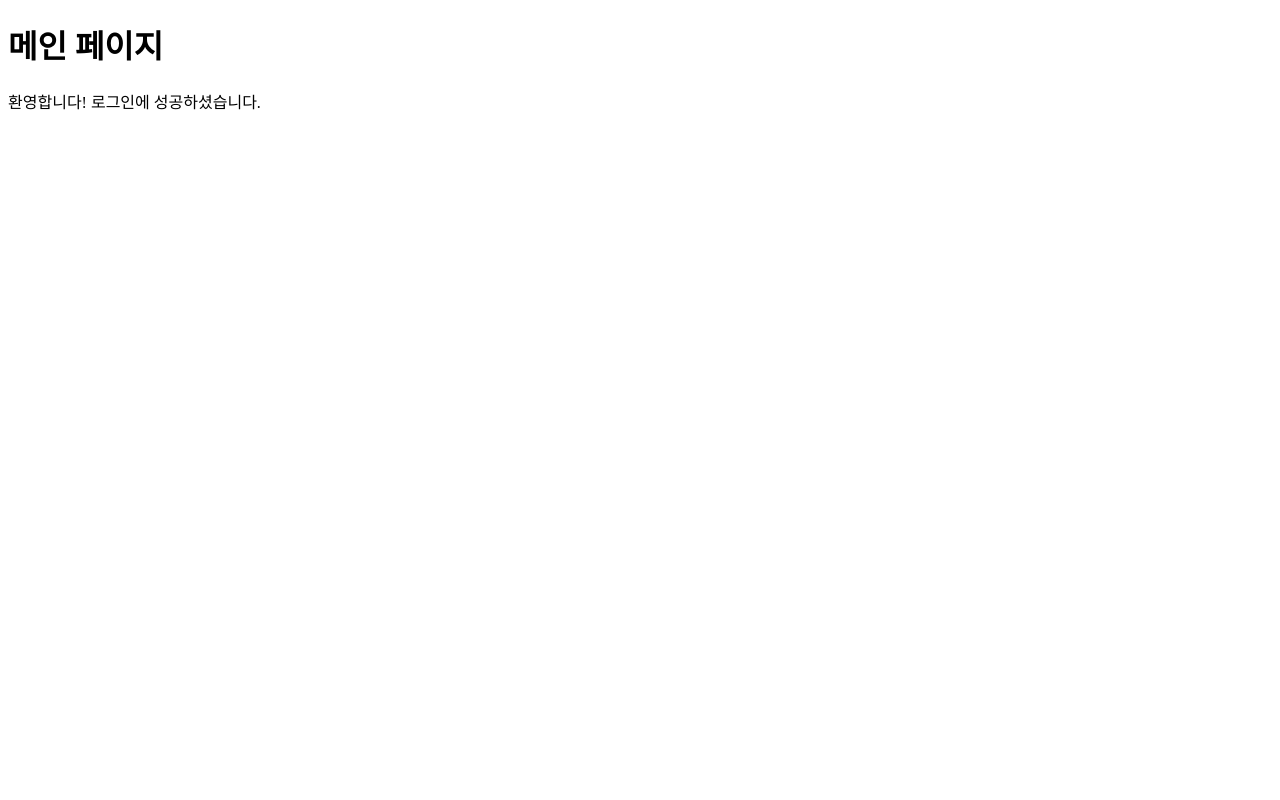
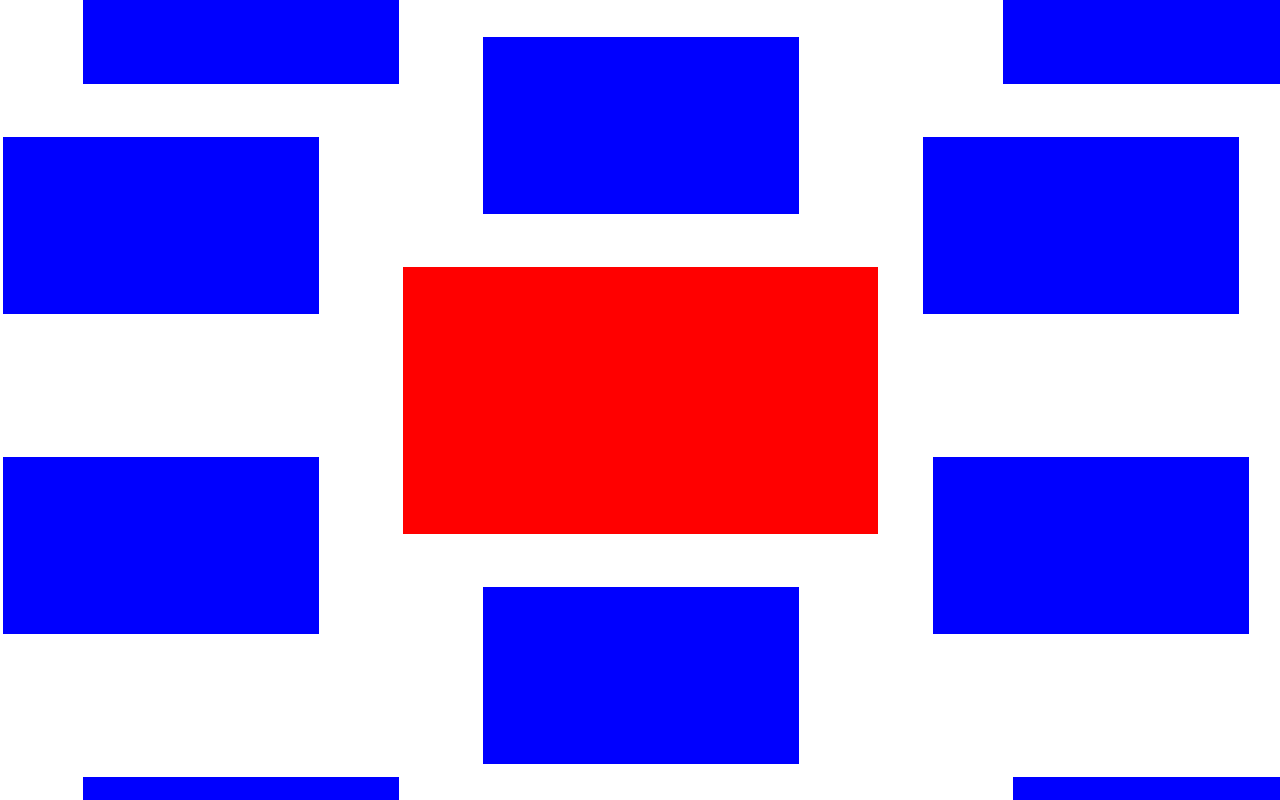
Before and after one commit to mynameSumin/dang-il-frontend, a React (Create React App) app: page / in a window 1280 px wide. Built offline with nearby package versions, Linux system fonts and the light colour scheme.

Commit message:
feat: desk 랜덤 생성 기능 구현

```diff
--- a/src/index.css
+++ b/src/index.css
@@ -1,13 +1,142 @@
 body {
   margin: 0;
-  font-family: -apple-system, BlinkMacSystemFont, 'Segoe UI', 'Roboto', 'Oxygen',
-    'Ubuntu', 'Cantarell', 'Fira Sans', 'Droid Sans', 'Helvetica Neue',
+  font-family: -apple-system, BlinkMacSystemFont, "Segoe UI", "Roboto", "Oxygen",
+    "Ubuntu", "Cantarell", "Fira Sans", "Droid Sans", "Helvetica Neue",
     sans-serif;
   -webkit-font-smoothing: antialiased;
   -moz-osx-font-smoothing: grayscale;
 }
 
 code {
-  font-family: source-code-pro, Menlo, Monaco, Consolas, 'Courier New',
+  font-family: source-code-pro, Menlo, Monaco, Consolas, "Courier New",
     monospace;
 }
+/* http://meyerweb.com/eric/tools/css/reset/
+   v2.0 | 20110126
+   License: none (public domain)
+*/
+
+html,
+body,
+div,
+span,
+applet,
+object,
+iframe,
+h1,
+h2,
+h3,
+h4,
+h5,
+h6,
+p,
+blockquote,
+pre,
+a,
+abbr,
+acronym,
+address,
+big,
+cite,
+code,
+del,
+dfn,
+em,
+img,
+ins,
+kbd,
+q,
+s,
+samp,
+small,
+strike,
+strong,
+sub,
+sup,
+tt,
+var,
+b,
+u,
+i,
+center,
+dl,
+dt,
+dd,
+ol,
+ul,
+li,
+fieldset,
+form,
+label,
+legend,
+table,
+caption,
+tbody,
+tfoot,
+thead,
+tr,
+th,
+td,
+article,
+aside,
+canvas,
+details,
+embed,
+figure,
+figcaption,
+footer,
+header,
+hgroup,
+menu,
+nav,
+output,
+ruby,
+section,
+summary,
+time,
+mark,
+audio,
+video {
+  margin: 0;
+  padding: 0;
+  border: 0;
+  font-size: 100%;
+  font: inherit;
+  vertical-align: baseline;
+}
+/* HTML5 display-role reset for older browsers */
+article,
+aside,
+details,
+figcaption,
+figure,
+footer,
+header,
+hgroup,
+menu,
+nav,
+section {
+  display: block;
+}
+body {
+  line-height: 1;
+}
+ol,
+ul {
+  list-style: none;
+}
+blockquote,
+q {
+  quotes: none;
+}
+blockquote:before,
+blockquote:after,
+q:before,
+q:after {
+  content: "";
+  content: none;
+}
+table {
+  border-collapse: collapse;
+  border-spacing: 0;
+}
--- a/src/pages/MainPage.js
+++ b/src/pages/MainPage.js
@@ -1,13 +1,90 @@
-// src/components/MainPage.js
-import React from "react";
+import React, { useState, useEffect, useRef } from "react";
+import "../styles/mainPage.css";
 
-const MainPage = () => {
+export default function MainPage() {
+  const [desks, setDesks] = useState([]);
+  const fakeData = Array.from({ length: 20 }, (_, i) => ({ id: i + 1 })); // 예시 데이터 20개
+  const fieldRef = useRef(null);
+
+  // 각 데스크의 위치를 설정 (위, 오른쪽 위, 오른쪽 아래, 아래, 왼쪽 아래, 왼쪽 위 순서)
+  const translateBox = [
+    { dx: 80, dy: -230 },
+    { dx: 520, dy: -130 },
+    { dx: 530, dy: 190 },
+    { dx: 80, dy: 320 },
+    { dx: -400, dy: 190 },
+    { dx: -400, dy: -130 },
+  ];
+
+  // 주어진 중심 데스크를 기준으로 6개의 데스크 위치를 생성하는 함수
+  const createSurroundingDesks = (centerDesk, startId, existingDesks) => {
+    return translateBox
+      .map((offset, index) => {
+        const newX = centerDesk.x + offset.dx;
+        const newY = centerDesk.y + offset.dy;
+        const isOverlapping = existingDesks.some(
+          (desk) =>
+            Math.abs(desk.x - newX) < 200 && Math.abs(desk.y - newY) < 200
+        );
+
+        if (!isOverlapping) {
+          return {
+            id: startId + index + 1,
+            x: newX,
+            y: newY,
+          };
+        }
+        return null;
+      })
+      .filter((desk) => desk !== null); // null이 아닌 객체들만 반환
+  };
+
+  useEffect(() => {
+    const fieldWidth = window.innerWidth;
+    const fieldHeight = window.innerHeight;
+    const middleOfWidth = fieldWidth / 2 - 237.5;
+    const middleOfHeight = fieldHeight / 2 - 133.5;
+
+    // 초기 중심 데스크 설정
+    let allDesks = [{ id: 1, x: middleOfWidth, y: middleOfHeight }];
+    let deskQueue = [{ id: 1, x: middleOfWidth, y: middleOfHeight }];
+
+    // 나머지 데스크들 위치 설정
+    let currentId = 1;
+    while (allDesks.length < fakeData.length && deskQueue.length > 0) {
+      const currentCenterDesk = deskQueue.shift();
+      const newDesks = createSurroundingDesks(
+        currentCenterDesk,
+        currentId,
+        allDesks
+      );
+      allDesks = [...allDesks, ...newDesks];
+      deskQueue = [...deskQueue, ...newDesks];
+      currentId += 6;
+    }
+
+    // 설정된 위치를 데스크 배열에 맞게 조정
+    const adjustedDesks = allDesks
+      .slice(0, fakeData.length)
+      .map((desk, index) => ({
+        ...fakeData[index],
+        x: desk.x,
+        y: desk.y,
+      }));
+
+    setDesks(adjustedDesks);
+  }, []);
+
   return (
-    <div>
-      <h1>메인 페이지</h1>
-      <p>환영합니다! 로그인에 성공하셨습니다.</p>
+    <div ref={fieldRef} className="field">
+      {desks.map((box) => (
+        <div
+          id={box.id}
+          key={box.id}
+          className={box.id === 1 ? "main-box" : "box"}
+          style={{ left: box.x, top: box.y, position: "absolute" }}
+        />
+      ))}
     </div>
   );
-};
-
-export default MainPage;
+}
--- /dev/null
+++ b/src/styles/mainPage.css
@@ -0,0 +1,30 @@
+html {
+  width: 100vw;
+  height: 100vh;
+}
+
+body {
+  margin: 0;
+}
+
+.main-box {
+  position: absolute;
+  width: 475px;
+  height: 267px;
+  background-color: red;
+}
+
+.box {
+  width: 316px;
+  height: 177px;
+  background-color: blue;
+  position: absolute;
+}
+
+.field {
+  overflow: scroll;
+  position: relative;
+  height: 100vh;
+  width: 100vw;
+  margin: 0;
+}
```
